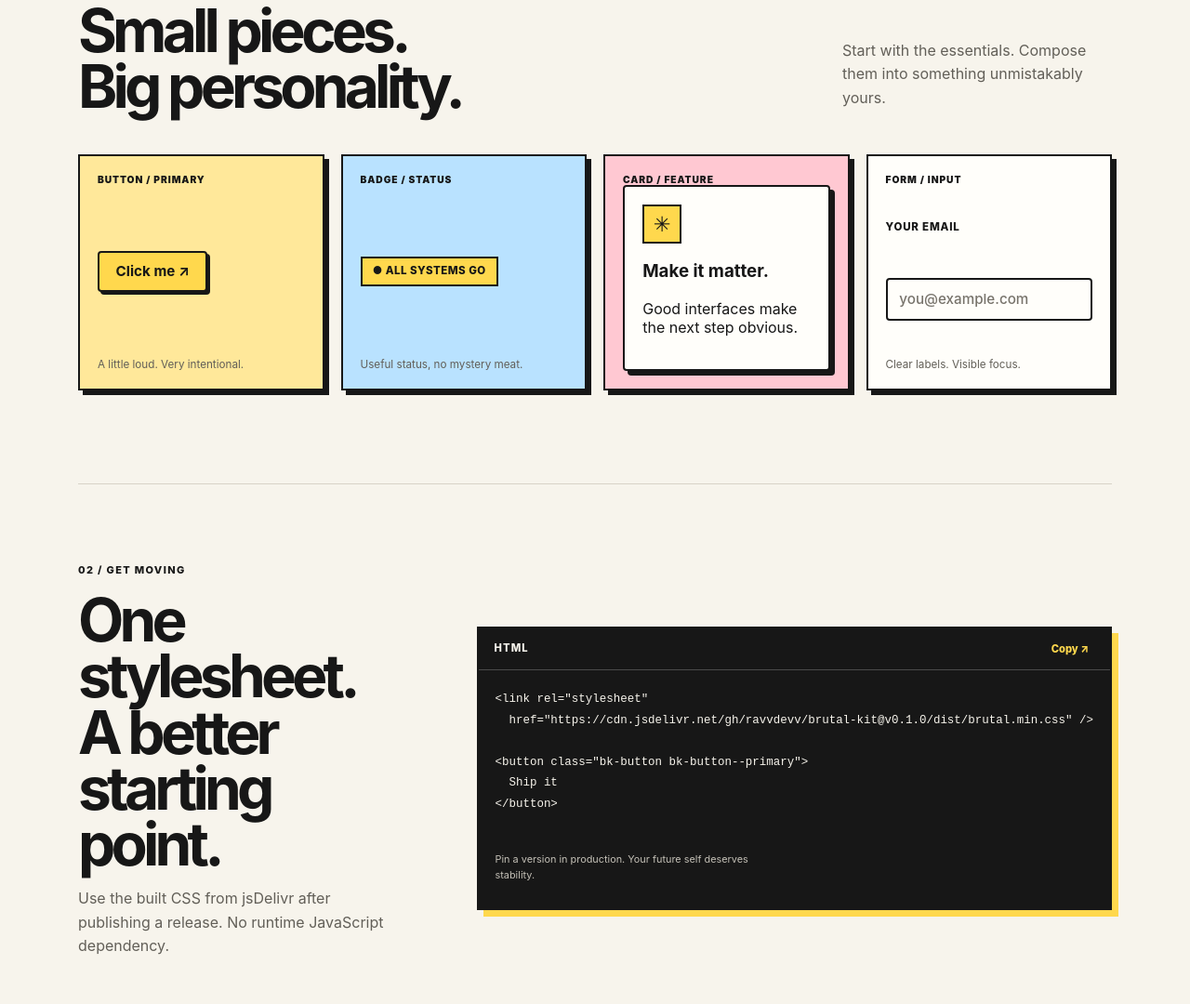
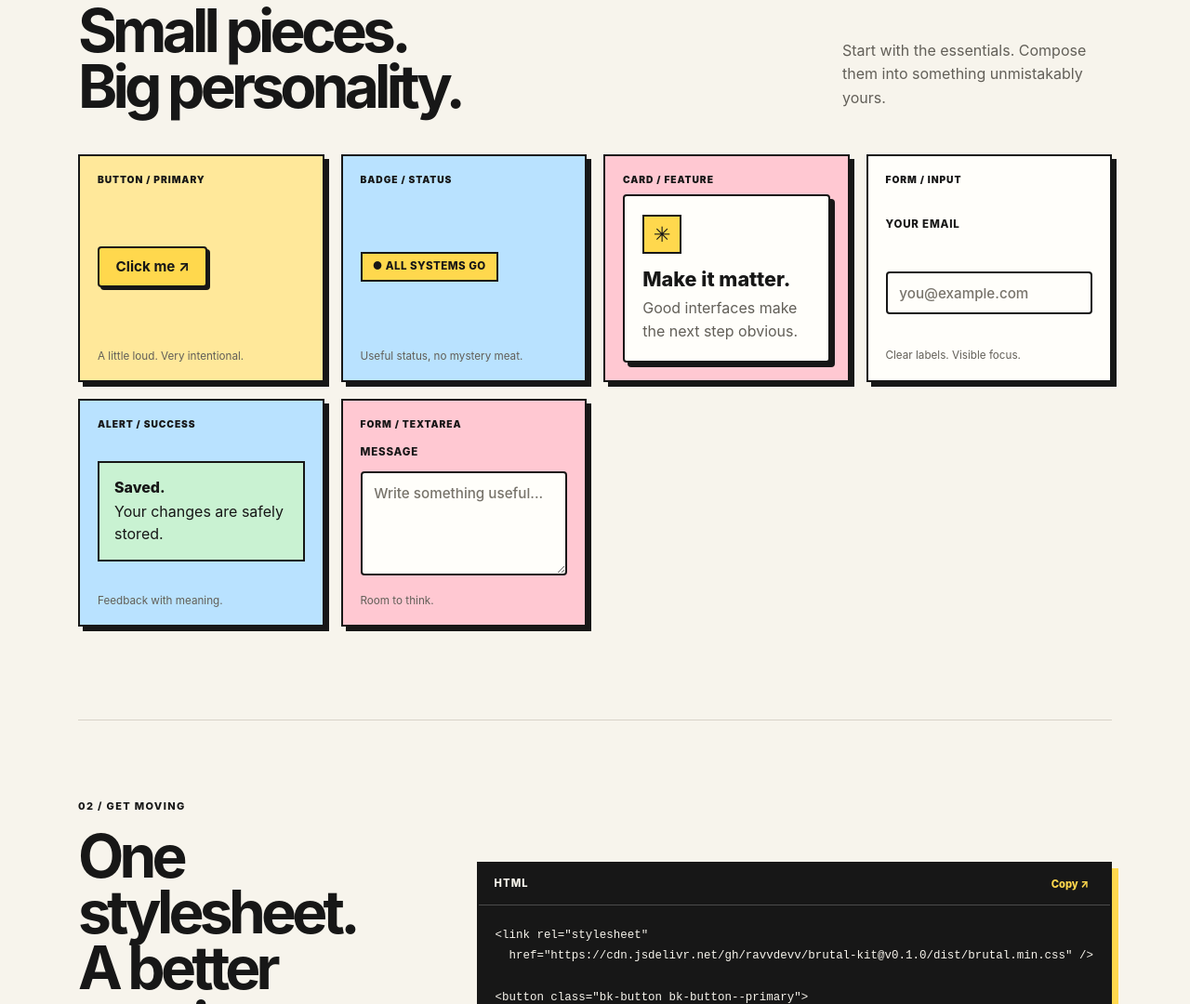
Before and after one commit to ravvdevv/brutal-kit, a website built with Vite: page index.html in a window 1280 px wide. Shown: the part 973-2053 px from the top of the page at 93% size. Built offline with nearby package versions, Linux system fonts and the light colour scheme.

Commit message:
feat: showcase alert and textarea components

```diff
--- a/index.html
+++ b/index.html
@@ -13,10 +13,12 @@
 <div class="hero-actions"><a class="bk-button bk-button--primary" href="#install">Get started ↗</a><a class="bk-button bk-button--secondary" href="#components">Explore components</a></div><div class="hero-note">✳ Designed for people who ship things.</div><div class="hero-sticker" aria-hidden="true">NO<br>FLUFF<br><span>JUST UI.</span></div></section>
 <section id="components" class="section"><div class="section-head"><div><div class="eyebrow">01 / THE BUILDING BLOCKS</div><h2>Small pieces.<br>Big personality.</h2></div><p>Start with the essentials. Compose them into something unmistakably yours.</p></div>
 <div class="component-grid">
-<article class="demo-card card-yellow"><span class="component-label">BUTTON / PRIMARY</span><button class="bk-button bk-button--primary">Click me ↗</button><span class="card-caption">A little loud. Very intentional.</span></article>
+<article class="demo-card card-yellow"><span class="component-label">BUTTON / PRIMARY</span><button class="bk-button bk-button--primary" type="button">Click me ↗</button><span class="card-caption">A little loud. Very intentional.</span></article>
 <article class="demo-card card-blue"><span class="component-label">BADGE / STATUS</span><div class="bk-badge">● ALL SYSTEMS GO</div><span class="card-caption">Useful status, no mystery meat.</span></article>
-<article class="demo-card card-pink"><span class="component-label">CARD / FEATURE</span><div class="bk-card"><span class="bk-card__icon">✳</span><h3>Make it matter.</h3><p>Good interfaces make the next step obvious.</p></div></article>
+<article class="demo-card card-pink"><span class="component-label">CARD / FEATURE</span><div class="bk-card"><span class="bk-card__icon">✳</span><h3 class="bk-card__title">Make it matter.</h3><p class="bk-card__description">Good interfaces make the next step obvious.</p></div></article>
 <article class="demo-card card-white"><span class="component-label">FORM / INPUT</span><label class="bk-label" for="demo-email">YOUR EMAIL</label><input class="bk-input" id="demo-email" type="email" placeholder="you@example.com"><span class="card-caption">Clear labels. Visible focus.</span></article>
+<article class="demo-card card-blue"><span class="component-label">ALERT / SUCCESS</span><div class="bk-alert bk-alert--success" role="status"><div><strong class="bk-alert__title">Saved.</strong><p class="bk-alert__body">Your changes are safely stored.</p></div></div><span class="card-caption">Feedback with meaning.</span></article>
+<article class="demo-card card-pink"><span class="component-label">FORM / TEXTAREA</span><div class="bk-field" style="width:100%"><label class="bk-label" for="demo-message">MESSAGE</label><textarea class="bk-textarea" id="demo-message" placeholder="Write something useful..."></textarea></div><span class="card-caption">Room to think.</span></article>
 </div></section>
 <section id="install" class="install"><div><div class="eyebrow">02 / GET MOVING</div><h2>One stylesheet.<br>A better starting point.</h2><p>Use the built CSS from jsDelivr after publishing a release. No runtime JavaScript dependency.</p></div>
 <div class="code-panel"><div class="code-top"><span>HTML</span><button id="copy-code" class="copy-button" type="button">Copy ↗</button></div><pre><code>&lt;link rel="stylesheet"
```
